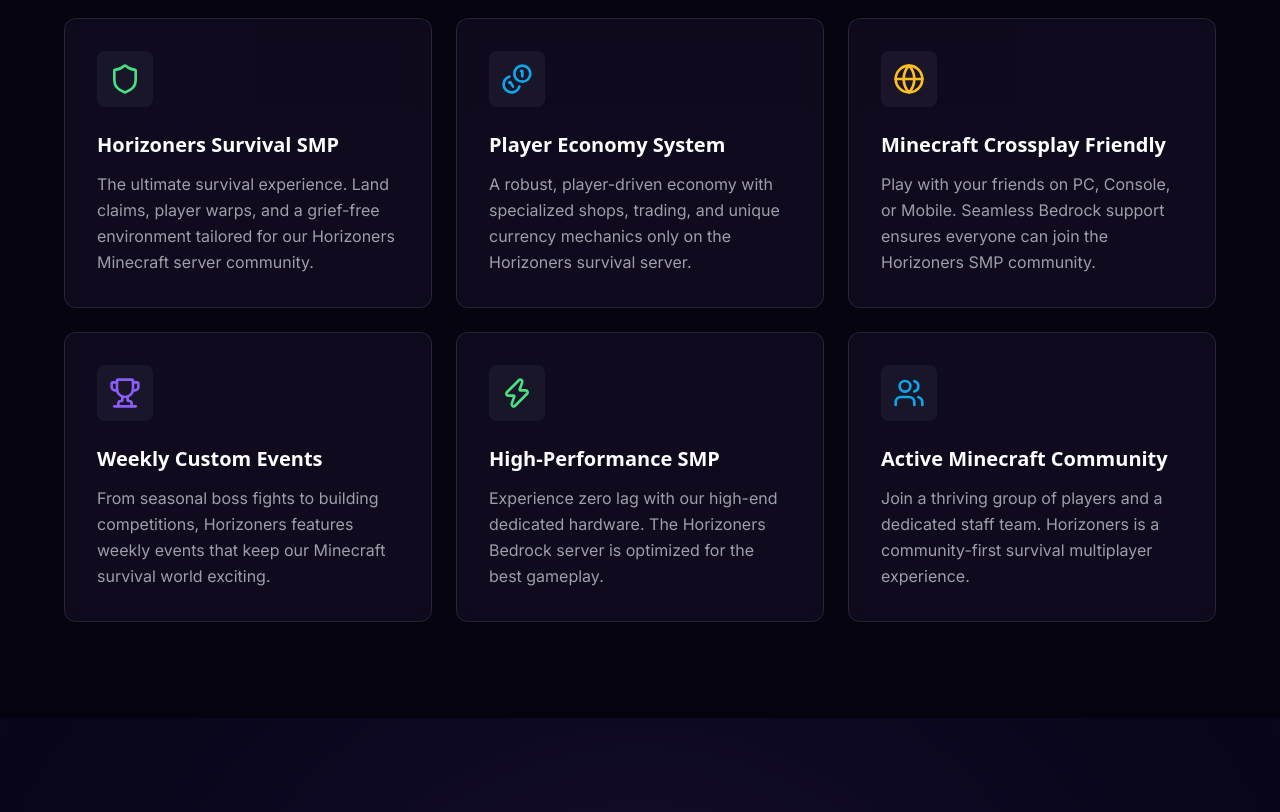
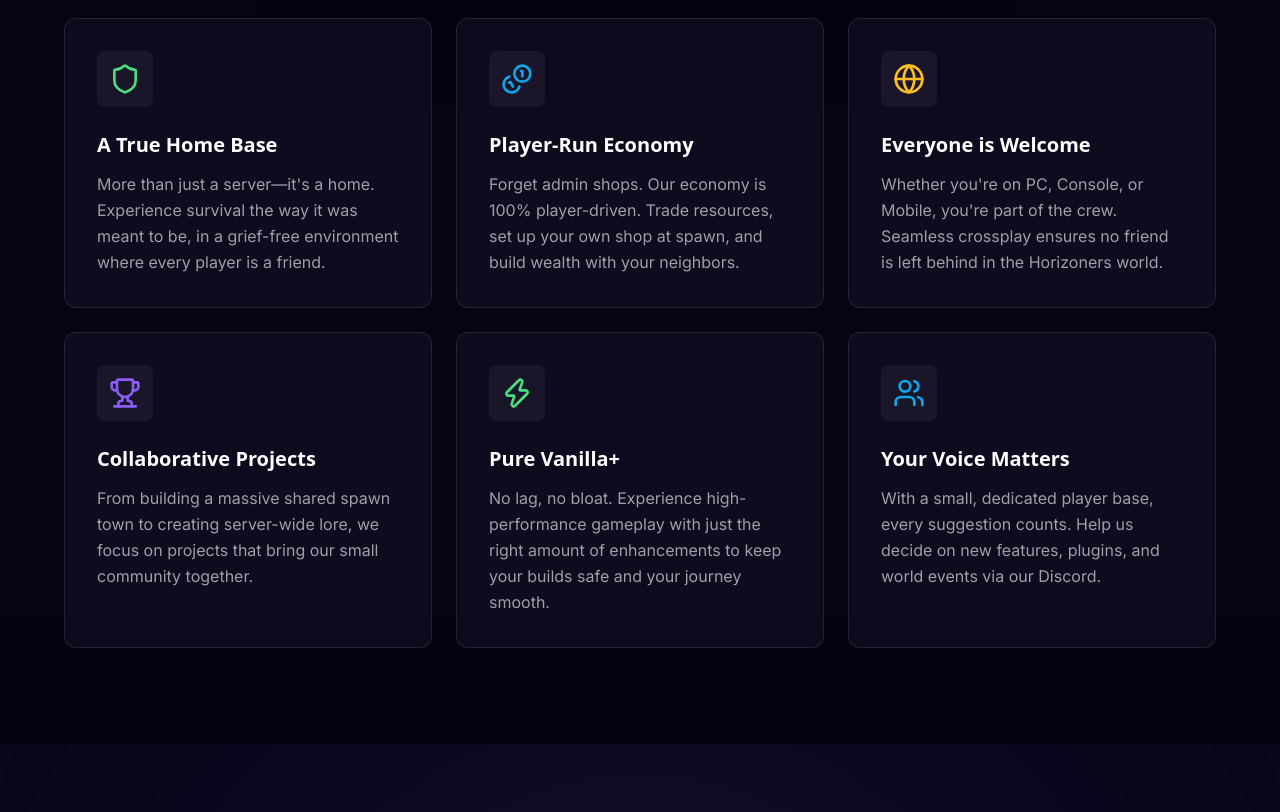
Before and after one commit to jignesh-11/horizoners, a Next.js app: page / in a window 1280 px wide. Shown: the part 1160-1972 px from the top of the page. Built offline with nearby package versions, Linux system fonts and the light colour scheme; no server answers.

Commit message:
features

```diff
--- a/components/Features.tsx
+++ b/components/Features.tsx
@@ -5,43 +5,43 @@ import { Shield, Coins, Users, Zap, Trophy, Globe } from 'lucide-react';
 
 const features = [
   {
-    title: 'Horizoners Survival SMP',
-    description: 'The ultimate survival experience. Land claims, player warps, and a grief-free environment tailored for our Horizoners Minecraft server community.',
+    title: 'A True Home Base',
+    description: 'More than just a server—it\'s a home. Experience survival the way it was meant to be, in a grief-free environment where every player is a friend.',
     icon: Shield,
     color: 'text-grass',
     glow: 'bg-grass/20',
   },
   {
-    title: 'Player Economy System',
-    description: 'A robust, player-driven economy with specialized shops, trading, and unique currency mechanics only on the Horizoners survival server.',
+    title: 'Player-Run Economy',
+    description: 'Forget admin shops. Our economy is 100% player-driven. Trade resources, set up your own shop at spawn, and build wealth with your neighbors.',
     icon: Coins,
     color: 'text-sky',
     glow: 'bg-sky/20',
   },
   {
-    title: 'Minecraft Crossplay Friendly',
-    description: 'Play with your friends on PC, Console, or Mobile. Seamless Bedrock support ensures everyone can join the Horizoners SMP community.',
+    title: 'Everyone is Welcome',
+    description: 'Whether you\'re on PC, Console, or Mobile, you\'re part of the crew. Seamless crossplay ensures no friend is left behind in the Horizoners world.',
     icon: Globe,
     color: 'text-nether',
     glow: 'bg-nether/20',
   },
   {
-    title: 'Weekly Custom Events',
-    description: 'From seasonal boss fights to building competitions, Horizoners features weekly events that keep our Minecraft survival world exciting.',
+    title: 'Collaborative Projects',
+    description: 'From building a massive shared spawn town to creating server-wide lore, we focus on projects that bring our small community together.',
     icon: Trophy,
     color: 'text-end',
     glow: 'bg-end/20',
   },
   {
-    title: 'High-Performance SMP',
-    description: 'Experience zero lag with our high-end dedicated hardware. The Horizoners Bedrock server is optimized for the best gameplay.',
+    title: 'Pure Vanilla+',
+    description: 'No lag, no bloat. Experience high-performance gameplay with just the right amount of enhancements to keep your builds safe and your journey smooth.',
     icon: Zap,
     color: 'text-grass',
     glow: 'bg-grass/20',
   },
   {
-    title: 'Active Minecraft Community',
-    description: 'Join a thriving group of players and a dedicated staff team. Horizoners is a community-first survival multiplayer experience.',
+    title: 'Your Voice Matters',
+    description: 'With a small, dedicated player base, every suggestion counts. Help us decide on new features, plugins, and world events via our Discord.',
     icon: Users,
     color: 'text-sky',
     glow: 'bg-sky/20',
@@ -54,11 +54,11 @@ export default function Features() {
       <div className="container max-w-6xl mx-auto">
         <div className="text-center mb-12 md:text-center md:mb-16">
           <h2 className="text-2xl md:text-5xl font-pixel text-white mb-4 px-2">
-            HORIZONERS MINECRAFT SERVER FEATURES
+            A CLOSE-KNIT SURVIVAL JOURNEY
           </h2>
           <div className="w-24 h-1 bg-grass mx-auto mb-6" />
           <p className="text-zinc-400 max-w-xl mx-auto font-sans leading-relaxed text-sm md:text-base px-4">
-            Horizoners is a premier survival multiplayer experience. Discover why our players choose Horizoners for their ultimate Minecraft Bedrock journey.
+            Horizoners isn\'t just a server—it\'s a community of friends. Discover why our players choose us for their ultimate small-scale Minecraft Bedrock journey.
           </p>
         </div>
 
```
